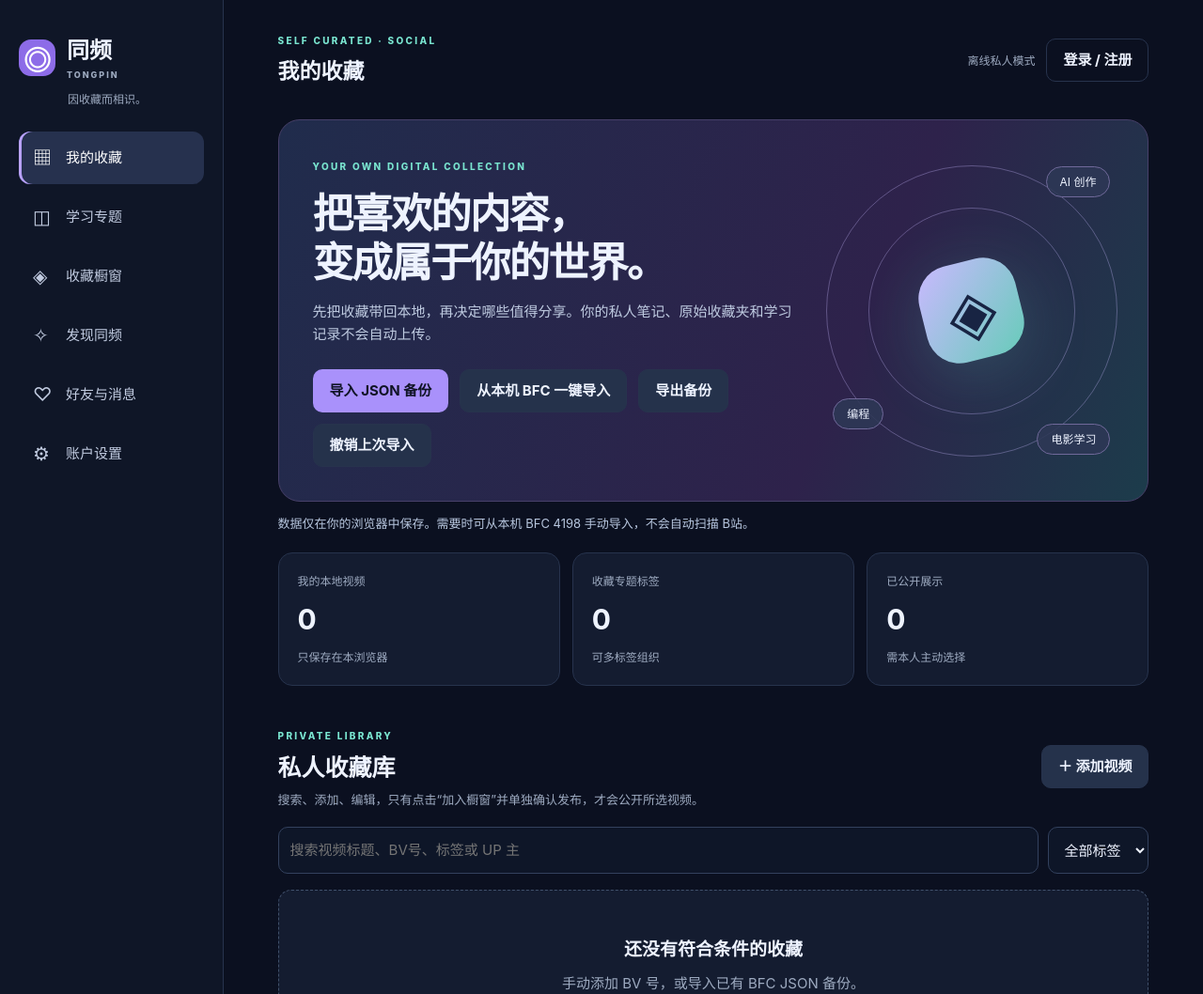
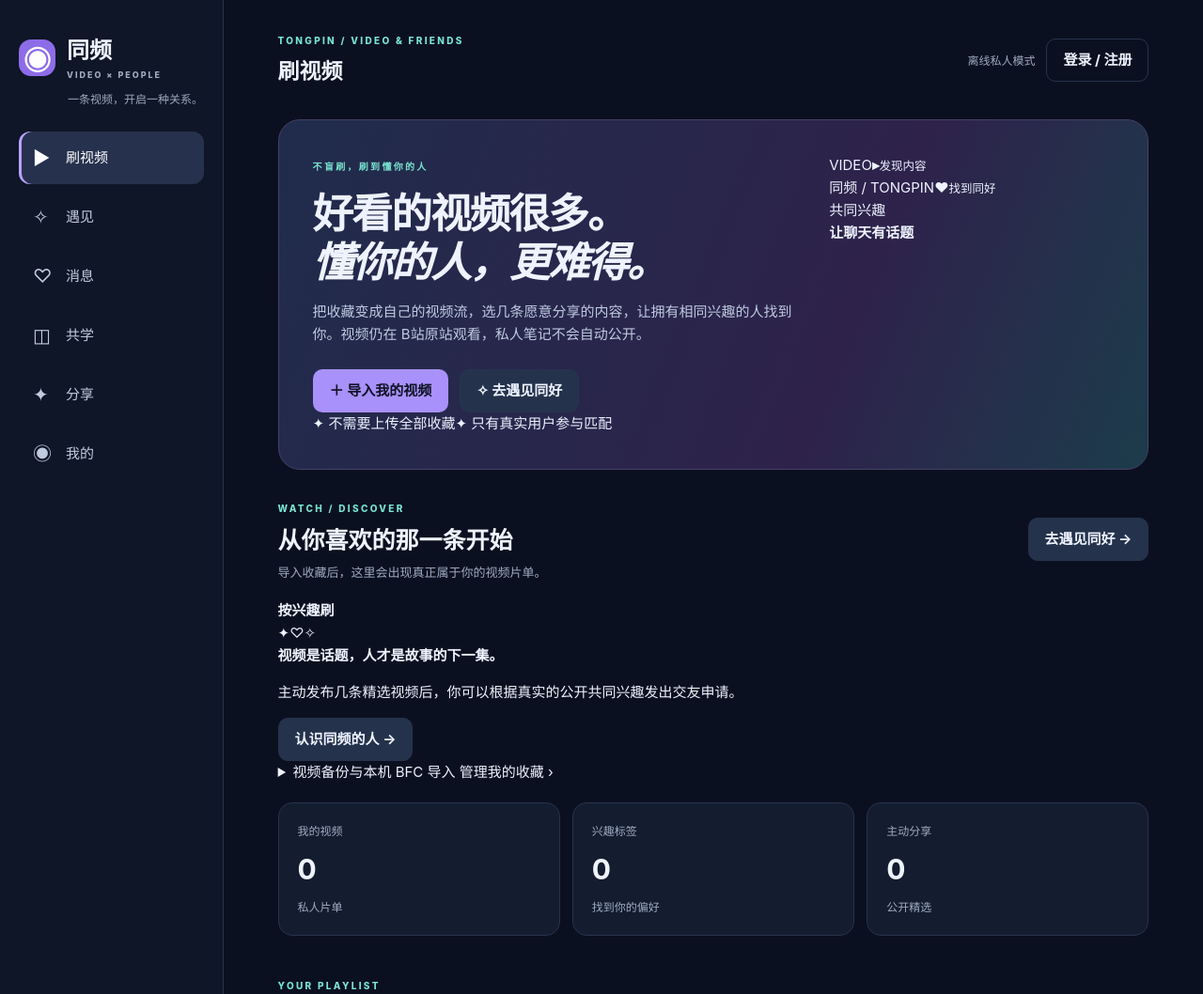
Before and after one commit to code5m/bcf-website, a website: page tongpin/index.html in a window 1280 px wide. Shown: the top 1058 px of the page at 94% size. Drawn offline with Linux system fonts and the light colour scheme; no server answers.

Commit message:
feat(ux): move video-first home and real interest dating ahead of management tools

```diff
--- a/tongpin/index.html
+++ b/tongpin/index.html
@@ -3,60 +3,84 @@
 <head>
   <meta charset="utf-8">
   <meta name="viewport" content="width=device-width,initial-scale=1,viewport-fit=cover">
-  <meta name="theme-color" content="#0f172a">
-  <meta name="description" content="同频：本地收藏，主动公开，因共同兴趣认识朋友。">
+  <meta name="theme-color" content="#0d0e13">
+  <meta name="description" content="同频：从喜欢的视频出发，找到聊得来的人。私人片单只在设备中，想分享什么由你决定。">
   <link rel="manifest" href="/tongpin/manifest.webmanifest">
   <link rel="icon" href="/tongpin/icon.svg" type="image/svg+xml">
   <link rel="stylesheet" href="/tongpin/app.css">
-  <title>同频 · 因收藏而相识</title>
+  <title>同频 · 因收藏而相识 · 视频与同好</title>
 </head>
 <body>
 <div class="app-shell">
   <aside class="sidebar">
-    <a class="wordmark" href="/tongpin/"><span class="brand-mark">◎</span><span>同频 <small>TONGPIN</small></span></a>
-    <p class="brand-caption">因收藏而相识。</p>
-    <nav id="nav" aria-label="功能导航">
-      <button class="nav-item active" data-tab="library"><span>▦</span> 我的收藏</button>
-      <button class="nav-item" data-tab="learning"><span>◫</span> 学习专题</button>
-      <button class="nav-item" data-tab="showcase"><span>◈</span> 收藏橱窗</button>
-      <button class="nav-item" data-tab="discover"><span>✧</span> 发现同频</button>
-      <button class="nav-item" data-tab="friends"><span>♡</span> 好友与消息 <small id="unread-count" hidden></small></button>
-      <button class="nav-item" data-tab="account"><span>⚙</span> 账户设置</button>
+    <a class="wordmark" href="/tongpin/" aria-label="同频 · 视频与兴趣交友"><span class="brand-mark">◉</span><span>同频 <small>VIDEO × PEOPLE</small></span></a>
+    <p class="brand-caption">一条视频，开启一种关系。</p>
+    <nav id="nav" aria-label="主导航">
+      <button class="nav-item active" data-tab="library"><span aria-hidden="true">▶</span> 刷视频</button>
+      <button class="nav-item" data-tab="discover"><span aria-hidden="true">✧</span> 遇见</button>
+      <button class="nav-item" data-tab="friends"><span aria-hidden="true">♡</span> 消息 <small id="unread-count" hidden></small></button>
+      <button class="nav-item" data-tab="learning"><span aria-hidden="true">◫</span> 共学</button>
+      <button class="nav-item" data-tab="showcase"><span aria-hidden="true">✦</span> 分享</button>
+      <button class="nav-item" data-tab="account"><span aria-hidden="true">◉</span> 我的</button>
     </nav>
     <div class="sidebar-footer">
-      <p><span class="status-dot"></span> 本地优先 · 默认私密</p>
+      <p><span class="status-dot"></span> 真正的同好，从你主动分享开始</p>
       <a href="/studio.html#topics">返回原 BFC 专题工作台 ↗</a>
     </div>
   </aside>
   <main class="main-area">
     <header class="topbar">
-      <div><span class="overline">SELF CURATED · SOCIAL</span><h1 id="page-title">我的收藏</h1></div>
+      <div><span class="overline">TONGPIN / VIDEO & FRIENDS</span><h1 id="page-title">刷视频</h1></div>
       <div class="top-actions"><span id="session-label" class="session-label">离线私人模式</span><button class="button button-ghost" id="login-shortcut">登录 / 注册</button></div>
     </header>
     <div id="notice" role="status" aria-live="polite" class="notice" hidden></div>
     <section class="panel-section" id="tab-library">
-      <div class="hero">
-        <div>
-          <span class="eyebrow">YOUR OWN DIGITAL COLLECTION</span>
-          <h2>把喜欢的内容，<br>变成属于你的世界。</h2>
-          <p>先把收藏带回本地，再决定哪些值得分享。你的私人笔记、原始收藏夹和学习记录不会自动上传。</p>
-          <div class="hero-actions"><button class="button button-primary" id="import-trigger">导入 JSON 备份</button><button class="button button-soft" id="import-bfc-local">从本机 BFC 一键导入</button><button class="button button-soft" id="export-trigger">导出备份</button><button class="button button-soft" id="undo-import">撤销上次导入</button></div>
+      <div class="hero hero-cinematic">
+        <div class="hero-copy">
+          <span class="eyebrow"><span class="live-spark"></span> 不盲刷，刷到懂你的人</span>
+          <h2>好看的视频很多。<br><em>懂你的人，更难得。</em></h2>
+          <p>把收藏变成自己的视频流，选几条愿意分享的内容，让拥有相同兴趣的人找到你。视频仍在 B站原站观看，私人笔记不会自动公开。</p>
+          <div class="hero-actions">
+            <button class="button button-primary" id="import-trigger">＋ 导入我的视频</button>
+            <button class="button button-soft hero-meet-action" id="discover-from-hero">✧ 去遇见同好</button>
+          </div>
+          <div class="hero-commitment"><span>✦ 不需要上传全部收藏</span><span>✦ 只有真实用户参与匹配</span></div>
         </div>
-        <div class="hero-art" aria-hidden="true"><div class="art-orbit orbit-a"></div><div class="art-orbit orbit-b"></div><div class="art-center">◈</div><div class="art-pill p1">AI 创作</div><div class="art-pill p2">电影学习</div><div class="art-pill p3">编程</div></div>
+        <div class="hero-stage" aria-label="仅用于界面说明，并非真实视频缩略图">
+          <div class="stage-halo"></div>
+          <div class="stage-poster stage-poster-left"><span>VIDEO</span><strong>▸</strong><small>发现内容</small></div>
+          <div class="stage-poster stage-poster-front"><span>同频 / TONGPIN</span><strong>♥</strong><small>找到同好</small></div>
+          <div class="stage-bubble">共同兴趣<br><b>让聊天有话题</b></div>
+        </div>
       </div>
-      <p class="local-bridge-status" id="local-bridge-status">数据仅在你的浏览器中保存。需要时可从本机 BFC 4198 手动导入，不会自动扫描 B站。</p>
+      <section class="watch-zone" aria-label="你的内容流">
+        <div class="section-heading watch-zone-heading"><div><span class="overline">WATCH / DISCOVER</span><h3>从你喜欢的那一条开始</h3><p id="feed-status">导入收藏后，这里会出现真正属于你的视频片单。</p></div><button class="button button-soft" id="feed-meet-cta">去遇见同好 →</button></div>
+        <div id="feed-feature" class="feed-feature" aria-live="polite"></div>
+        <div class="feed-rail"><strong>按兴趣刷</strong><div id="feed-channels" class="channel-list" role="group" aria-label="视频兴趣筛选"></div></div>
+      </section>
+      <div class="social-bridge">
+        <div class="bridge-avatars" aria-hidden="true"><span>✦</span><span>♡</span><span>✧</span></div>
+        <div><strong>视频是话题，人才是故事的下一集。</strong><p>主动发布几条精选视频后，你可以根据真实的公开共同兴趣发出交友申请。</p></div>
+        <button class="button button-soft" id="feed-connection-cta">认识同频的人 →</button>
+      </div>
+      <details class="manage-drawer"><summary>视频备份与本机 BFC 导入 <span>管理我的收藏 ›</span></summary>
+        <div class="manage-content">
+          <p class="local-bridge-status" id="local-bridge-status">数据只存于当前浏览器。可以手动导入本机 BFC 收藏，不会自动扫描 B站。</p>
+          <div class="hero-actions"><button class="button button-soft" id="import-bfc-local">从本机 BFC 导入</button><button class="button button-soft" id="export-trigger">导出私人备份</button><button class="button button-soft" id="undo-import">撤销上次导入</button></div>
+        </div>
+      </details>
       <div class="stats">
-        <article><span>我的本地视频</span><strong id="stat-count">0</strong><small>只保存在本浏览器</small></article>
-        <article><span>收藏专题标签</span><strong id="stat-topics">0</strong><small>可多标签组织</small></article>
-        <article><span>已公开展示</span><strong id="stat-shared">0</strong><small>需本人主动选择</small></article>
+        <article><span>我的视频</span><strong id="stat-count">0</strong><small>私人片单</small></article>
+        <article><span>兴趣标签</span><strong id="stat-topics">0</strong><small>找到你的偏好</small></article>
+        <article><span>主动分享</span><strong id="stat-shared">0</strong><small>公开精选</small></article>
       </div>
-      <div class="section-heading"><div><span class="overline">PRIVATE LIBRARY</span><h3>私人收藏库</h3><p>搜索、添加、编辑，只有点击“加入橱窗”并单独确认发布，才会公开所选视频。</p></div><button class="button button-soft" id="add-trigger">＋ 添加视频</button></div>
+      <div class="section-heading"><div><span class="overline">YOUR PLAYLIST</span><h3>接着刷 · 我的片单</h3><p>卡片直接打开 B站原站观看。主题色块是界面视觉，不冒充原视频缩略图。</p></div><button class="button button-soft" id="add-trigger">＋ 添加视频</button></div>
       <div class="toolbar"><input type="search" id="library-search" placeholder="搜索视频标题、BV号、标签或 UP 主" aria-label="搜索本地收藏"><select id="library-tag"><option value="">全部标签</option></select></div>
       <div class="video-grid" id="library-list"></div>
       <div class="pager"><span id="library-page-label"></span><button class="button button-soft" id="page-prev">上一页</button><button class="button button-soft" id="page-next">下一页</button></div>
     </section>
     <section class="panel-section" id="tab-learning" hidden>
-      <div class="section-heading"><div><span class="overline">YOUR LEARNING TRACKS</span><h3>我的学习专题</h3><p>沿用导入的 BFC 专题，或按本地标签生成学习列表。完成状态仅由你手动标记，不代表 B站播放记录。</p></div></div>
+      <div class="section-heading"><div><span class="overline">WATCH TOGETHER</span><h3>一起看，一起进步</h3><p>沿用导入的 BFC 专题，或按本地标签生成学习列表。完成状态仅由你手动标记，不代表 B站播放记录。</p></div></div>
       <div class="privacy-tip">学习进度和私人笔记仅保存在当前浏览器；更换设备前请导出 JSON 备份。</div>
       <div id="learning-list" class="learning-grid"></div>
       <div class="section-heading"><div><span class="overline">TOGETHER, WITH CONSENT</span><h3>结伴学习</h3>
@@ -65,22 +89,23 @@
       <div id="study-plans" class="learning-grid"></div>
     </section>
     <section class="panel-section" id="tab-showcase" hidden>
-      <div class="section-heading"><div><span class="overline">PICKED BY YOU</span><h3>我的收藏橱窗</h3><p>只发布你主动选择的最多 20 个视频；仅上传视频标题、BV号、公开标签和介绍，不上传私人笔记。</p></div><div class="showcase-actions"><button class="button button-soft" id="unpublish-showcase">撤下全部公开收藏</button><button class="button button-primary" id="publish-showcase">确认发布橱窗</button></div></div>
+      <div class="section-heading"><div><span class="overline">YOUR PUBLIC PICKS</span><h3>分享我的心动视频</h3><p>只发布你主动选择的最多 20 个视频；仅上传视频标题、BV号、公开标签和介绍，不上传私人笔记。</p></div><div class="showcase-actions"><button class="button button-soft" id="unpublish-showcase">撤下全部公开收藏</button><button class="button button-primary" id="publish-showcase">确认发布橱窗</button></div></div>
       <div class="privacy-tip"><strong>公开前确认：</strong>橱窗草稿只保存在本地。登录后点击“确认发布橱窗”才会上传所选内容。即使发布了橱窗，个人资料默认仍不允许被其他人发现，需另外打开“允许发现我”。</div>
       <p id="published-summary" class="local-bridge-status">尚未公开任何内容</p>
       <div id="showcase-list" class="video-grid"></div>
     </section>
     <section class="panel-section" id="tab-discover" hidden>
-      <div class="section-heading"><div><span class="overline">PEOPLE WITH SHARED INTERESTS</span><h3>发现同频的人</h3><p>以下内容是用户自行发布的精选视频，不代表 B站已核验双方真实收藏关系。</p><p>匹配只参考双方主动公开的收藏、标签和兴趣。相似度是排序分数，不是心理学意义上的契合百分比。</p></div><button class="button button-soft" id="refresh-people">刷新匹配</button></div>
+      <div class="section-heading"><div><span class="overline">MEET PEOPLE, NOT NUMBERS</span><h3>遇见聊得来的人</h3><p>不靠刷脸盲猜缘分，从彼此愿意分享的视频与兴趣开始认识。只显示真实注册且主动允许发现的用户；并非 B站官方认证。</p></div><button class="button button-soft" id="refresh-people">刷新匹配</button></div>
+      <div class="meet-intro"><span class="meet-intro-icon" aria-hidden="true">♡</span><div><strong>同频的第一句话，有内容可聊。</strong><p>匹配只参考双方主动公开的信息，不访问私人笔记。发出申请后，对方接受才能聊天。</p></div><button class="button button-soft" id="meet-profile-cta">完善我的兴趣 →</button></div>
       <div id="discover-list" class="people-grid"></div>
     </section>
     <section class="panel-section" id="tab-friends" hidden>
-      <div class="section-heading"><div><span class="overline">CONNECTIONS</span><h3>好友与消息 <span id="pending-count" class="pending-count" hidden></span></h3><p>只有对方接受交友申请后才能聊天。可随时拉黑、举报。</p></div><button class="button button-soft" id="refresh-friends">刷新</button></div>
+      <div class="section-heading"><div><span class="overline">REAL CONVERSATIONS</span><h3>消息 · 聊点喜欢的 <span id="pending-count" class="pending-count" hidden></span></h3><p>从共同喜欢的视频开启话题。好友申请需要对方同意，也可以随时结束聊天、拉黑或举报。</p></div><button class="button button-soft" id="refresh-friends">刷新</button></div>
       <div id="friends-list" class="people-grid"></div>
-      <section id="chat-panel" class="chat-panel" hidden><div class="chat-title"><h3 id="chat-heading">消息</h3><button class="button button-soft" id="close-chat">关闭</button></div><button class="button button-soft" id="load-older" hidden>加载更早的消息</button><div id="chat-list" class="chat-list"></div><form id="chat-form" class="chat-compose"><input id="chat-text" maxlength="1000" placeholder="发送一条友善的消息…" required><button class="button button-primary">发送</button></form></section>
+      <section id="chat-panel" class="chat-panel" hidden><div class="chat-title"><h3 id="chat-heading">消息</h3><button class="button button-soft" id="close-chat">关闭</button></div><button class="button button-soft" id="load-older" hidden>加载更早的消息</button><div id="chat-list" class="chat-list"></div><div class="icebreakers"><span>没想好怎么开口？</span><button type="button" data-chat-prompt="最近看到哪条视频让你特别想分享？">聊聊最近看的</button><button type="button" data-chat-prompt="我们共同喜欢的内容里，你最推荐哪条？">求一个推荐</button></div><form id="chat-form" class="chat-compose"><input id="chat-text" maxlength="1000" placeholder="发送一条友善的消息…" required><button class="button button-primary">发送</button></form></section>
     </section>
     <section class="panel-section" id="tab-account" hidden>
-      <div class="section-heading"><div><span class="overline">PRIVACY & IDENTITY</span><h3>账户与公开设置</h3><p>无需注册即可使用私人收藏；想交友时再创建账号。</p></div></div>
+      <div class="section-heading"><div><span class="overline">YOUR STORY</span><h3>介绍一下你自己</h3><p>无需注册即可使用私人收藏；想交友时再创建账号。</p></div></div>
       <div class="form-panel" id="auth-panel">
         <div class="auth-tabs"><button id="auth-mode-register" class="active">注册</button><button id="auth-mode-login">登录</button></div>
         <form id="auth-form" class="stacked-form">
```
